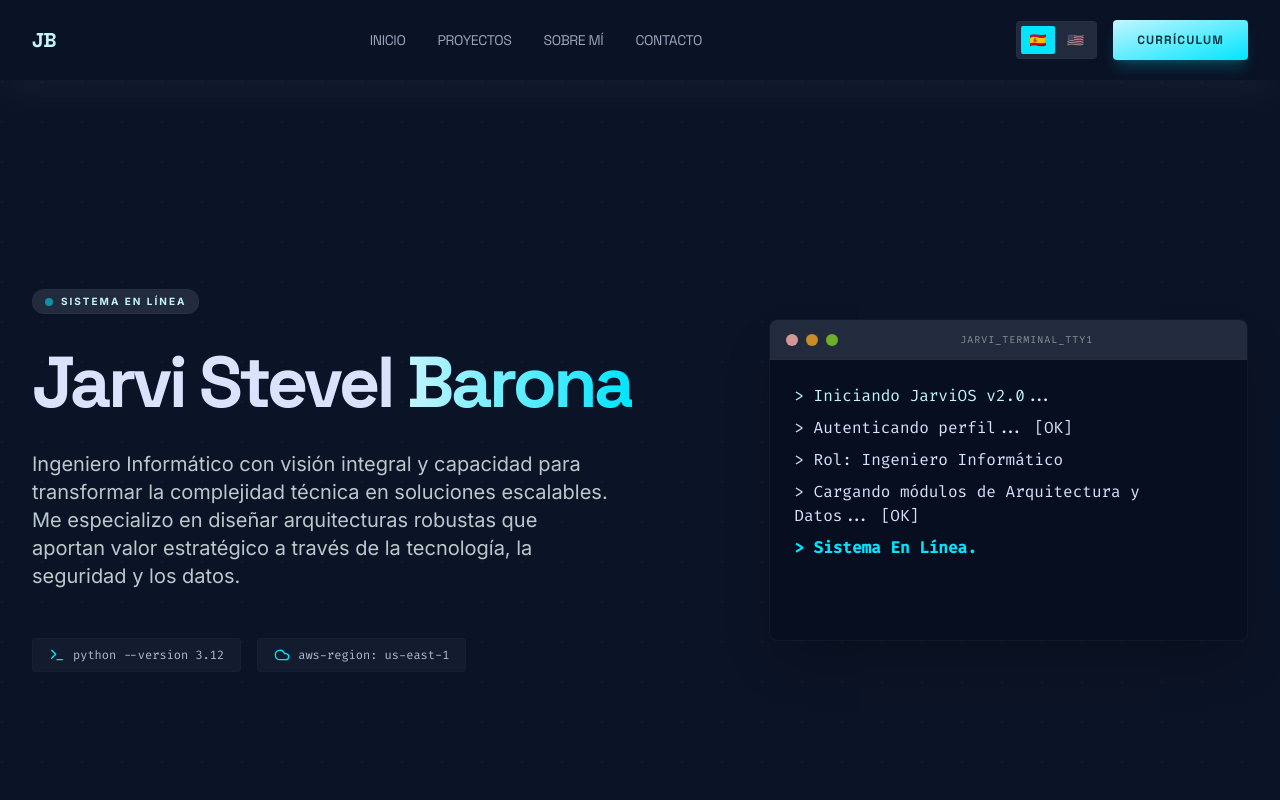
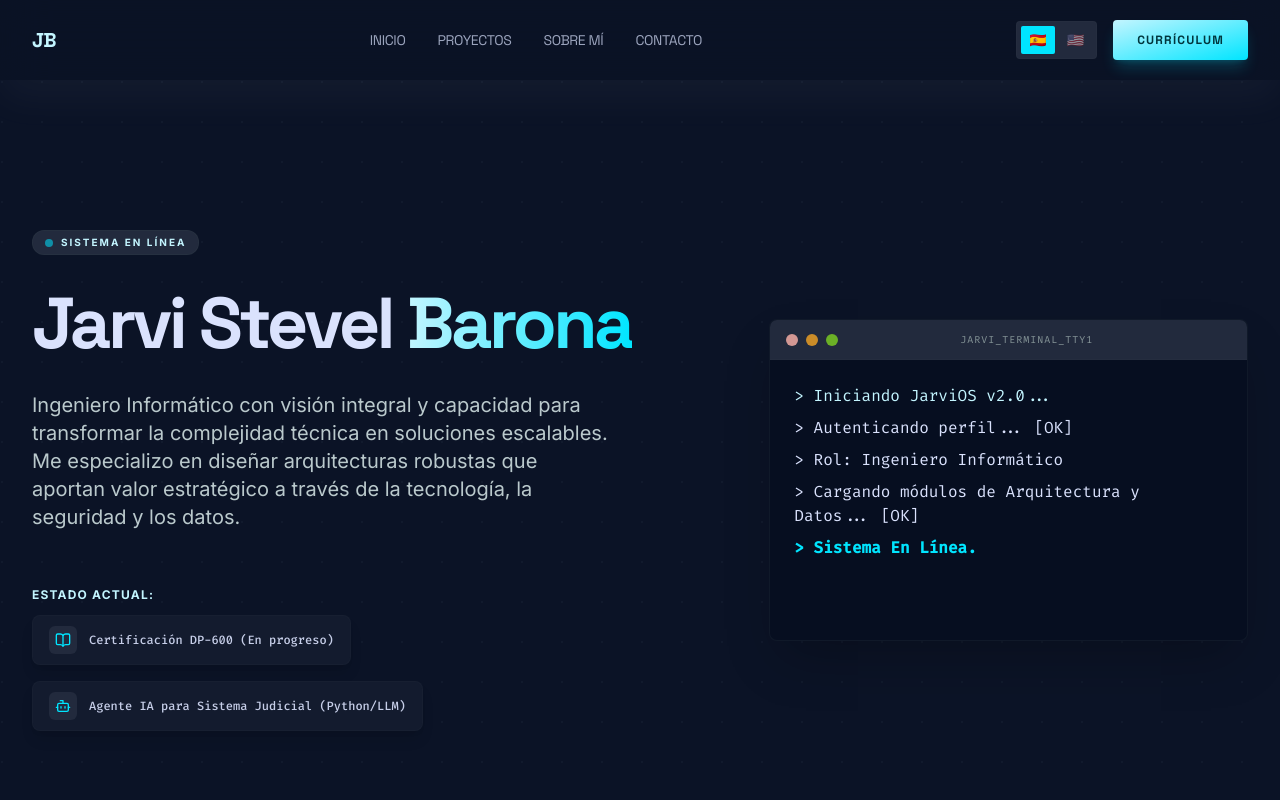
Before and after one commit to Jabarona/Portafolio_Profesional, a React (Vite) app: page / in a window 1280 px wide. Shown: the top 800 px of the page. Built offline with nearby package versions, Linux system fonts and the light colour scheme.

Commit message:
Añadir sección de Estado Actual en el Hero (DP-600 y Agente IA Legal)

```diff
--- a/src/components/Hero.tsx
+++ b/src/components/Hero.tsx
@@ -1,6 +1,6 @@
 import { useState, useEffect } from 'react';
 import { motion } from 'framer-motion';
-import { Terminal, Cloud } from 'lucide-react';
+import { BookOpen, Bot } from 'lucide-react';
 import { useLanguage } from '../context/LanguageContext';
 
 export const Hero = () => {
@@ -64,14 +64,21 @@ export const Hero = () => {
             {t('hero.subtitle')}
           </motion.p>
 
-          <motion.div variants={itemVariants} className="flex flex-wrap gap-4 pt-4">
-            <div className="flex items-center gap-2 px-4 py-2 bg-surface-container-low rounded-lg border border-outline-variant/10">
-              <Terminal className="w-4 h-4 text-primary-container" />
-              <span className="text-xs font-mono text-on-surface/80">python --version 3.12</span>
-            </div>
-            <div className="flex items-center gap-2 px-4 py-2 bg-surface-container-low rounded-lg border border-outline-variant/10">
-              <Cloud className="w-4 h-4 text-primary-container" />
-              <span className="text-xs font-mono text-on-surface/80">aws-region: us-east-1</span>
+          <motion.div variants={itemVariants} className="flex flex-col gap-3 pt-6">
+            <p className="text-xs font-bold uppercase tracking-widest text-primary">{t('hero.status.title')}</p>
+            <div className="flex flex-wrap gap-4">
+              <div className="flex items-center gap-3 px-4 py-2.5 bg-surface-container-low rounded-xl border border-outline-variant/10 shadow-lg hover:border-primary/20 transition-colors group">
+                <div className="p-1.5 rounded-md bg-surface-container-high group-hover:bg-primary-container/20 transition-colors">
+                  <BookOpen className="w-4 h-4 text-primary-container" />
+                </div>
+                <span className="text-xs font-mono font-medium text-on-surface/90">{t('hero.status.1')}</span>
+              </div>
+              <div className="flex items-center gap-3 px-4 py-2.5 bg-surface-container-low rounded-xl border border-outline-variant/10 shadow-lg hover:border-primary/20 transition-colors group">
+                <div className="p-1.5 rounded-md bg-surface-container-high group-hover:bg-primary-container/20 transition-colors">
+                  <Bot className="w-4 h-4 text-primary-container" />
+                </div>
+                <span className="text-xs font-mono font-medium text-on-surface/90">{t('hero.status.2')}</span>
+              </div>
             </div>
           </motion.div>
         </motion.div>
--- a/src/context/translations.ts
+++ b/src/context/translations.ts
@@ -17,6 +17,9 @@ export const translations = {
     'hero.terminal.role': '> Rol: Ingeniero Informático',
     'hero.terminal.modules': '> Cargando módulos de Arquitectura y Datos... [OK]',
     'hero.terminal.status': '> Sistema En Línea.',
+    'hero.status.title': 'Estado Actual:',
+    'hero.status.1': 'Certificación DP-600 (En progreso)',
+    'hero.status.2': 'Agente IA para Sistema Judicial (Python/LLM)',
 
     // SnakeGame
     'snake.title': '¡Juego Terminado!',
@@ -100,6 +103,9 @@ export const translations = {
     'hero.terminal.role': '> Role: Software Engineer',
     'hero.terminal.modules': '> Loading Architecture and Data modules... [OK]',
     'hero.terminal.status': '> System Online.',
+    'hero.status.title': 'Current Status:',
+    'hero.status.1': 'DP-600 Certification (In progress)',
+    'hero.status.2': 'Legal AI Agent for Judicial System (Python/LLM)',
 
     // SnakeGame
     'snake.title': 'Game Over!',
```
